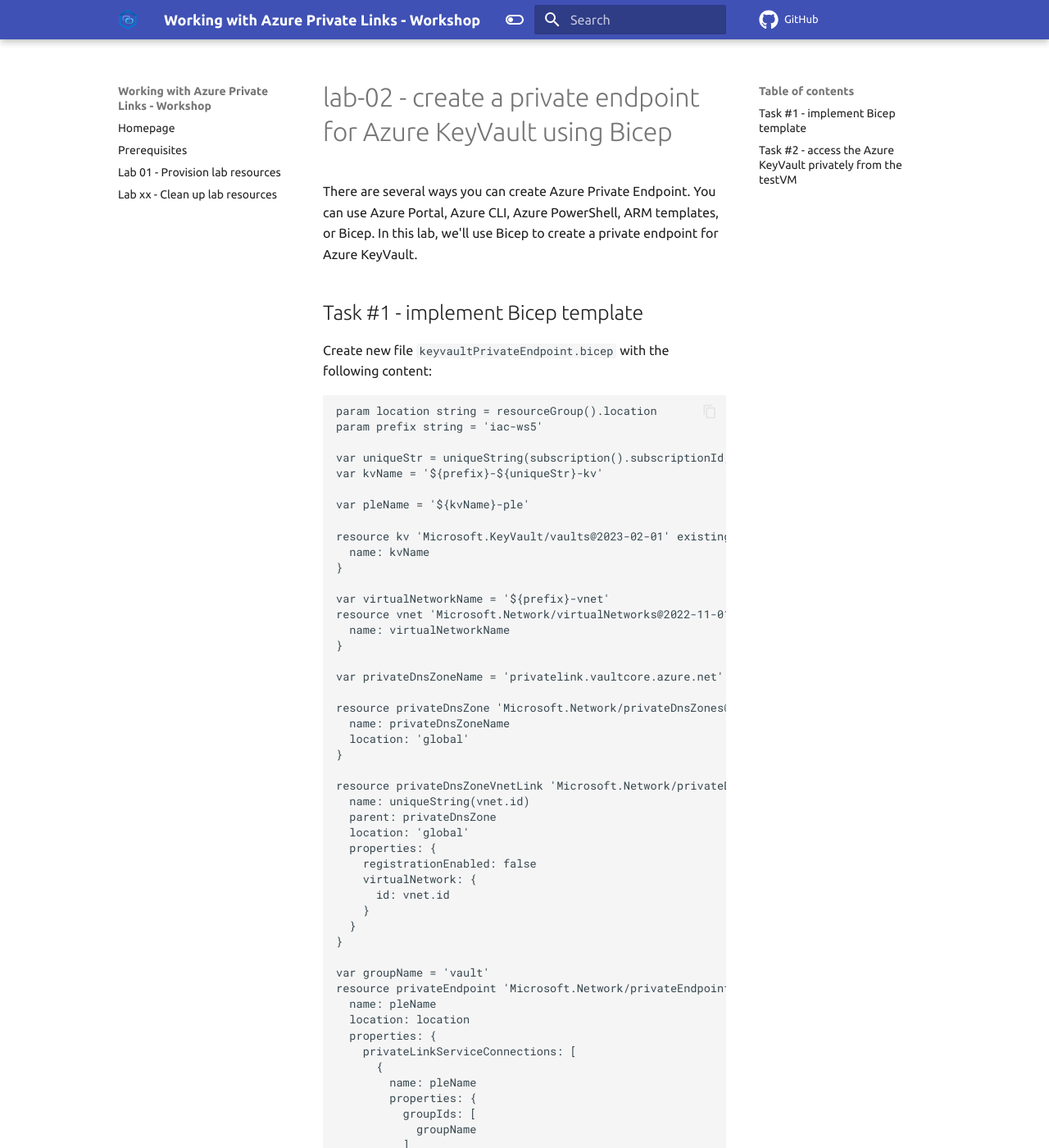
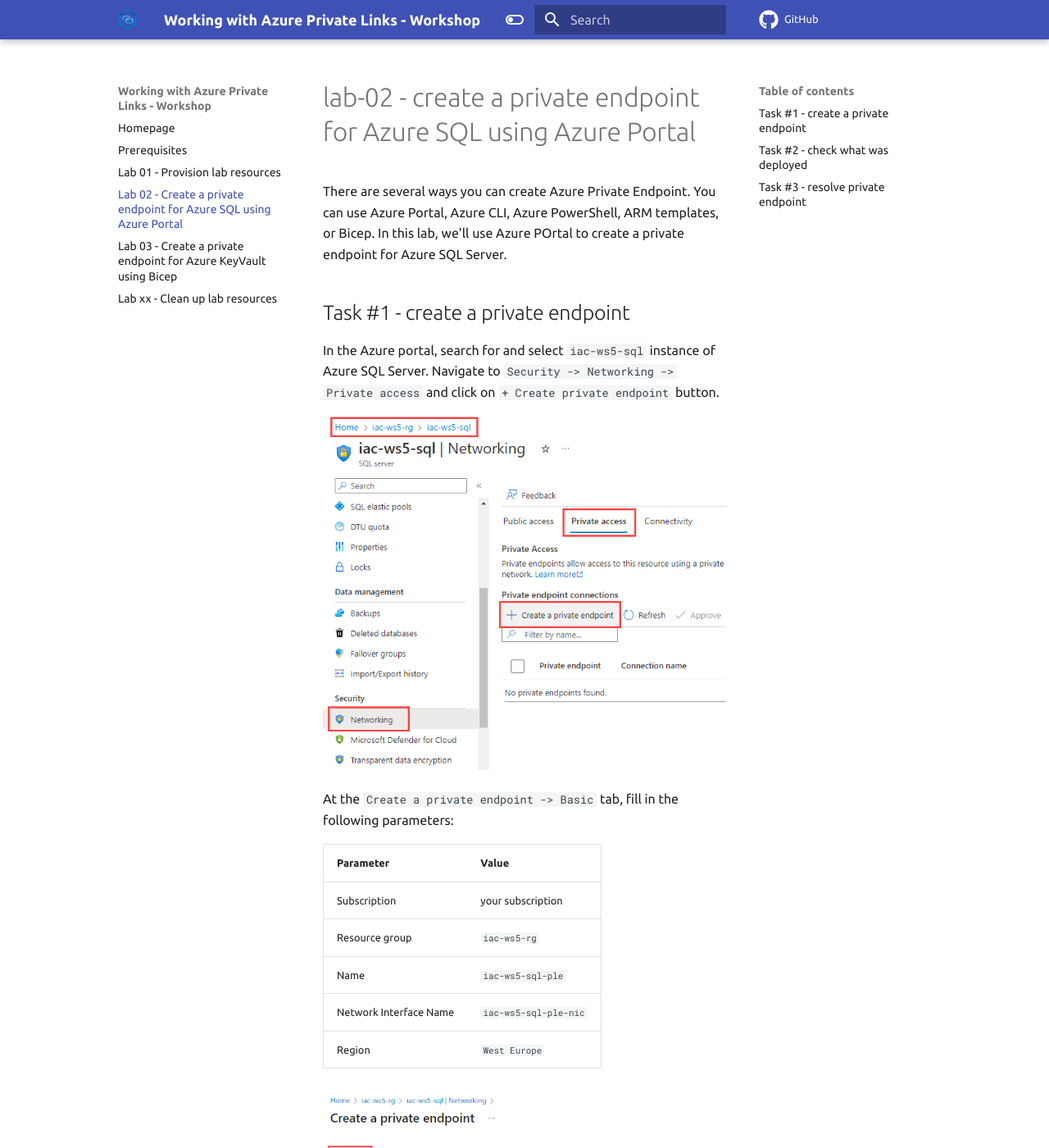
Before and after one commit to Infrastructure-AsCode/azure-private-links-labs, an MkDocs documentation site: the page built from docs/labs/lab-02/index.md, in a window 1280 px wide and 1400 px high. Shown: the whole window at 82% size. Built offline with MkDocs 1.6.1 and Material for MkDocs 9.7.7, drawn with Linux system fonts in a browser that asks for light colours; comment, search, counter and statistics services are not loaded; some of the changed text lies outside the part shown.

Commit message:
lab-02, 03 WIP

````diff
--- a/docs/labs/lab-02/index.md
+++ b/docs/labs/lab-02/index.md
@@ -1,119 +1,127 @@
-# lab-02 - create a private endpoint for Azure KeyVault using Bicep
+# lab-02 - create a private endpoint for Azure SQL using Azure Portal
 
 There are several ways you can create Azure Private Endpoint. You can use Azure Portal, Azure CLI, Azure PowerShell, ARM templates, or Bicep.
-In this lab, we'll use Bicep to create a private endpoint for Azure KeyVault.
+In this lab, we'll use Azure POrtal to create a private endpoint for Azure SQL Server.
 
-## Task #1 - implement Bicep template
+## Task #1 - create a private endpoint
 
-Create new file `keyvaultPrivateEndpoint.bicep` with the following content:
+In the Azure portal, search for and select `iac-ws5-sql` instance of Azure SQL Server. Navigate to `Security -> Networking -> Private access` and click on `+ Create private endpoint` button.
 
-```bicep
-param location string = resourceGroup().location
-param prefix string = 'iac-ws5'
+![01](../../assets/images/lab-02/ple1.png)
 
-var uniqueStr = uniqueString(subscription().subscriptionId, resourceGroup().id)
-var kvName = '${prefix}-${uniqueStr}-kv'
+At the `Create a private endpoint -> Basic` tab, fill in the following parameters:
 
-var pleName = '${kvName}-ple'
+| Parameter | Value |
+|---|---|
+| Subscription | your subscription |
+| Resource group | `iac-ws5-rg` |
+| Name | `iac-ws5-sql-ple` |
+| Network Interface Name | `iac-ws5-sql-ple-nic` |
+| Region | `West Europe` |
 
-resource kv 'Microsoft.KeyVault/vaults@2023-02-01' existing = {
-  name: kvName
-}
+![02](../../assets/images/lab-02/ple2.png)
 
-var virtualNetworkName = '${prefix}-vnet'
-resource vnet 'Microsoft.Network/virtualNetworks@2022-11-01' existing = {
-  name: virtualNetworkName
-}
+Click on `Next: Resource >` button and select `sqlServer` as a `Target sub-resource` parameter under `Resource` tab:
 
-var privateDnsZoneName = 'privatelink.vaultcore.azure.net'
+![03](../../assets/images/lab-02/ple3.png)
 
-resource privateDnsZone 'Microsoft.Network/privateDnsZones@2020-06-01' = {
-  name: privateDnsZoneName
-  location: 'global'
-}
+Click on `Next: Virtual Network >` button and fill in the following parameters under `Virtual Network` tab:
 
-resource privateDnsZoneVnetLink 'Microsoft.Network/privateDnsZones/virtualNetworkLinks@2020-06-01' = {
-  name: uniqueString(vnet.id)
-  parent: privateDnsZone
-  location: 'global'
-  properties: {
-    registrationEnabled: false
-    virtualNetwork: {
-      id: vnet.id
-    }
-  }
-}
+| Parameter | Value |
+|---|---|
+| Virtual network | `iac-ws5-vnet` |
+| Subnet | `plinks-snet` |
 
-var groupName = 'vault'
-resource privateEndpoint 'Microsoft.Network/privateEndpoints@2022-09-01' = {
-  name: pleName
-  location: location
-  properties: {
-    privateLinkServiceConnections: [
-      {
-        name: pleName
-        properties: {
-          groupIds: [
-            groupName
-          ]
-          privateLinkServiceId: kv.id
-        }
-      }
-    ]
-    subnet: {
-      id: '${vnet.id}/subnets/plinks-snet'
-    }
-  }
-}
+Keep the rest of parameters as default.
 
-resource privateEndpointDns 'Microsoft.Network/privateEndpoints/privateDnsZoneGroups@2022-09-01' = {
-  name: '${groupName}-PrivateDnsZoneGroup'
-  parent: privateEndpoint
-  properties:{
-    privateDnsZoneConfigs: [
-      {
-        name: privateDnsZoneName
-        properties:{
-          privateDnsZoneId: privateDnsZone.id
-        }
-      }
-    ]
-  }
-}
+![04](../../assets/images/lab-02/ple4.png)
+
+Click on `Next: DNS >` button and set the following parameters under `DNS` tab:
+
+| Parameter | Value |
+|---|---|
+| Subscription | You subscription   |
+| Resource group | `iac-ws5-rg` |
+
+![05](../../assets/images/lab-02/ple5.png)
+
+Click on `Next: Tags >` button, skip this step (or add tags if you want to), and click on `Next: Review + create >` button.
+
+It will do a validation check and if everything is valid, click on `Create` button to create a private endpoint. If there re some validation errors, fix them and try again.
+
+![06](../../assets/images/lab-02/ple6.png)
+
+It will take a few minutes to deploy private endpoint.
+
+## Task #2 - check what was deployed
+
+Open `iac-ws5-sql-ple` private endpoint resource and check information under `Overview` tab:
+
+![07](../../assets/images/lab-02/ple7.png)
+
+From here we can see that private endpoint is associated with `iac-ws5-sql` instance of Azure SQL Server, it uses `iac-ws5-ple-nic` Network interface that is deployed into `plinks-snet` subnet in `iac-ws5-vnet` virtual network.
+
+Now, open `iac-ws5-sql-ple-nic` network interface resource and check information under `Overview` tab:
+
+![08](../../assets/images/lab-02/ple8.png)
+
+Here we can find what private IP was assigned to the private endpoint. In my case, it was `10.10.1.4`. The same information you can find under `Connected devices` tab of `iac-ws5-vnet` Virtual network resource:
+
+![09](../../assets/images/lab-02/ple9.png)
+
+Back to `iac-ws5-sql-ple` private endpoint resource and check information under `DNS configuration` tab:
+
+![10](../../assets/images/lab-02/ple10.png)
+
+What we can see here is that SQL Server instance is now has `iac-ws5-sql.privatelink.database.windows.net` FQDN which will be resolved with `10.10.1.4` IP address.
+
+Finally, open `privatelink.database.windows.net` Private DNS Zone resource and check information under `Overview` tab:
+
+![11](../../assets/images/lab-02/ple11.png)
+
+Here you can see that a new A-record was created for `iac-ws5-sql` instance pointing to IP address of `iac-ws5-sql-ple-nic` network interface.
+
+## Task #3 - resolve private endpoint
+
+RDP into testVM, open PowerShell console, and run the following command:
+
+```powershell
+nslookup iac-ws5-sql.database.windows.net
 ```
 
-Save the file and deploy it using the following command:
+You'll receive a message similar to what is displayed below:
 
 ```powershell
-az deployment group create -g iac-ws5-rg --template-file .\keyvaultPrivateEndpoint.bicep -n 'Deploy-KeyVault-PrivateEndpoint'
+Server:  UnKnown
+Address:  168.63.129.16
+
+Non-authoritative answer:
+Name:    iac-ws5-sql.privatelink.database.windows.net
+Address:  10.10.1.4
+Aliases:  iac-ws5-sql.database.windows.net
 ```
 
-It will deploy the following Azure resources:
+As you can see from test VM it resolves `iac-ws5-sql.database.windows.net` to private IP address of Azure SQL Server instance.
 
-- [Microsoft.Network/privateEndpoints](https://learn.microsoft.com/en-us/azure/templates/microsoft.network/privateendpoints): The private endpoint that you use to access the instance of Azure KeyVault.
-- [Microsoft.Network/privateDnsZones](https://learn.microsoft.com/en-us/azure/templates/microsoft.network/privatednszones): The zone that you use to resolve the private endpoint IP address. In our case it's `privatelink.vaultcore.azure.net`
-- [Microsoft.Network/privateDnsZones/virtualNetworkLinks](https://learn.microsoft.com/en-us/azure/templates/microsoft.network/privatednszones/virtualnetworklinks): The virtual network link that you use to associate the private DNS zone with a virtual network.
-- [Microsoft.Network/privateEndpoints/privateDnsZoneGroups](https://learn.microsoft.com/en-us/azure/templates/microsoft.network/privateendpoints/privateDnsZoneGroups): The zone group that you use to associate the private endpoint with a private DNS zone. In our case it's `vault`
-
-## Task #2 - access the Azure KeyVault privately from the testVM
-
-Connect to your testVM using RDP, open PowerShell console and try to resolve the Azure KeyVault DNS name:
+Run the same command from your PC and check the output.
 
 ```powershell
-Resolve-DnsName -Name 'iac-ws5-<uniqueStr>-kv.vault.azure.net'
+nslookup iac-ws5-sql.database.windows.net
 ```
 
-For my keyvault instance it returns the following result:
+You'll receive a message similar to what is displayed below:
 
-```text
-Name                             Type     TTL   Section    NameHost
-----                             ----     ---   -------    --------
-iac-ws5-....-kv.vault.azure.net  CNAME    60    Answer     iac-ws5-....-kv.privatelink.vaultcore.azure.net
+```powershell
+Server:  dnscache01.get.no
+Address:  80.232.93.171
 
+Non-authoritative answer:
+Name:    cr4.westeurope1-a.control.database.windows.net
+Address:  104.40.168.105
+Aliases:  iac-ws5-sql.database.windows.net
+          iac-ws5-sql.privatelink.database.windows.net
+          dataslice9.westeurope.database.windows.net
+          dataslice9westeurope.trafficmanager.net
+```
 
-Name       : iac-ws5-....-kv.privatelink.vaultcore.azure.net
-QueryType  : A
-TTL        : 10
-Section    : Answer
-IP4Address : 10.10.1.4
-```
+As you can see, from your PC it resolves `iac-ws5-sql.database.windows.net` to public IP address of Azure SQL Server instance.
--- a/mkdocs.yml
+++ b/mkdocs.yml
@@ -6,6 +6,8 @@ nav:
   - Homepage: index.md
   - Prerequisites: prerequisites.md
   - Lab 01 - Provision lab resources: labs/lab-01/index.md
+  - Lab 02 - Create a private endpoint for Azure SQL using Azure Portal: labs/lab-02/index.md
+  - Lab 03 - Create a private endpoint for Azure KeyVault using Bicep: labs/lab-03/index.md
   - Lab xx - Clean up lab resources: labs/lab-xx/index.md
 theme:
   name: material
````
Also changed, not shown: docs/index.md (+2 -1 lines), docs/labs/lab-01/index.md (+6 -1 lines), docs/labs/lab-03/index.md (added, +120 -0 lines), docs/assets/images/lab-02/ple1.png (added), docs/assets/images/lab-02/ple10.png (added), docs/assets/images/lab-02/ple11.png (added), docs/assets/images/lab-02/ple2.png (added), docs/assets/images/lab-02/ple3.png (added), docs/assets/images/lab-02/ple4.png (added), docs/assets/images/lab-02/ple5.png (added), docs/assets/images/lab-02/ple6.png (added), docs/assets/images/lab-02/ple7.png (added), docs/assets/images/lab-02/ple8.png (added), docs/assets/images/lab-02/ple9.png (added), 2 other files.
